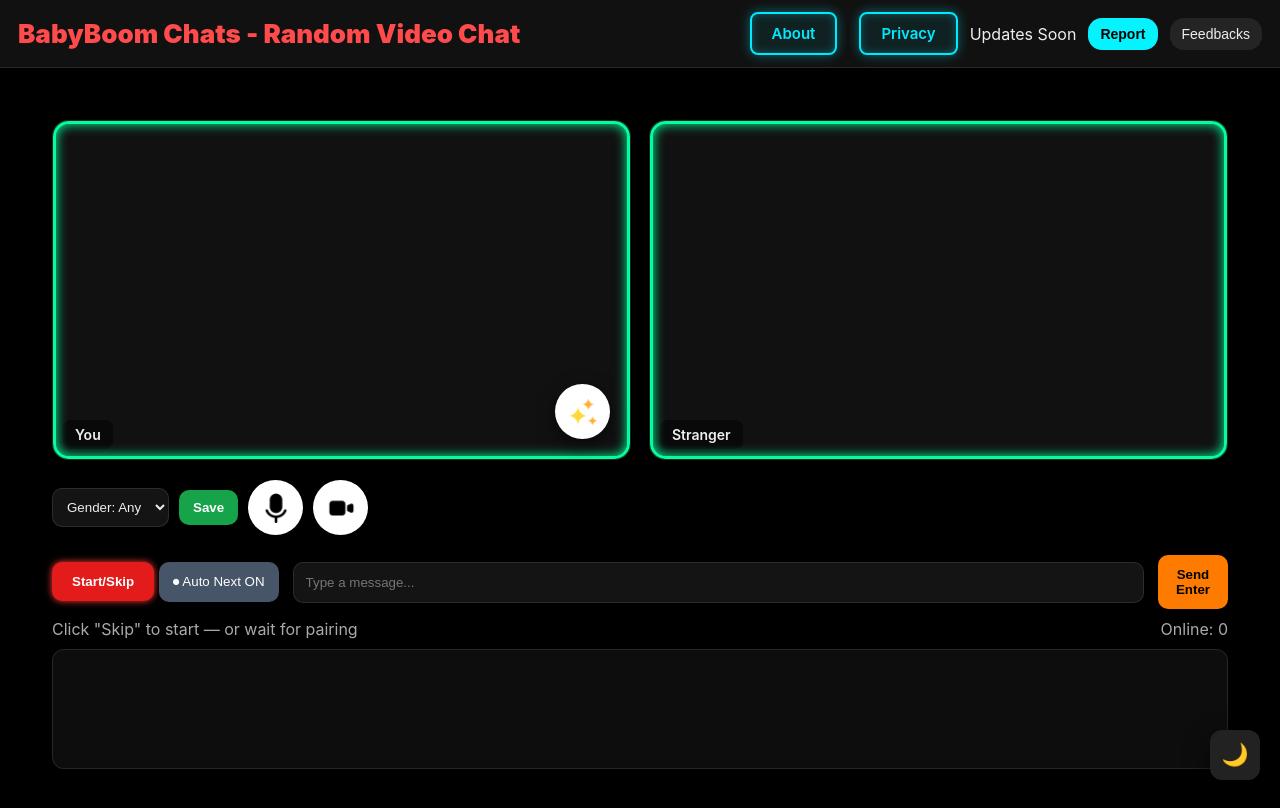
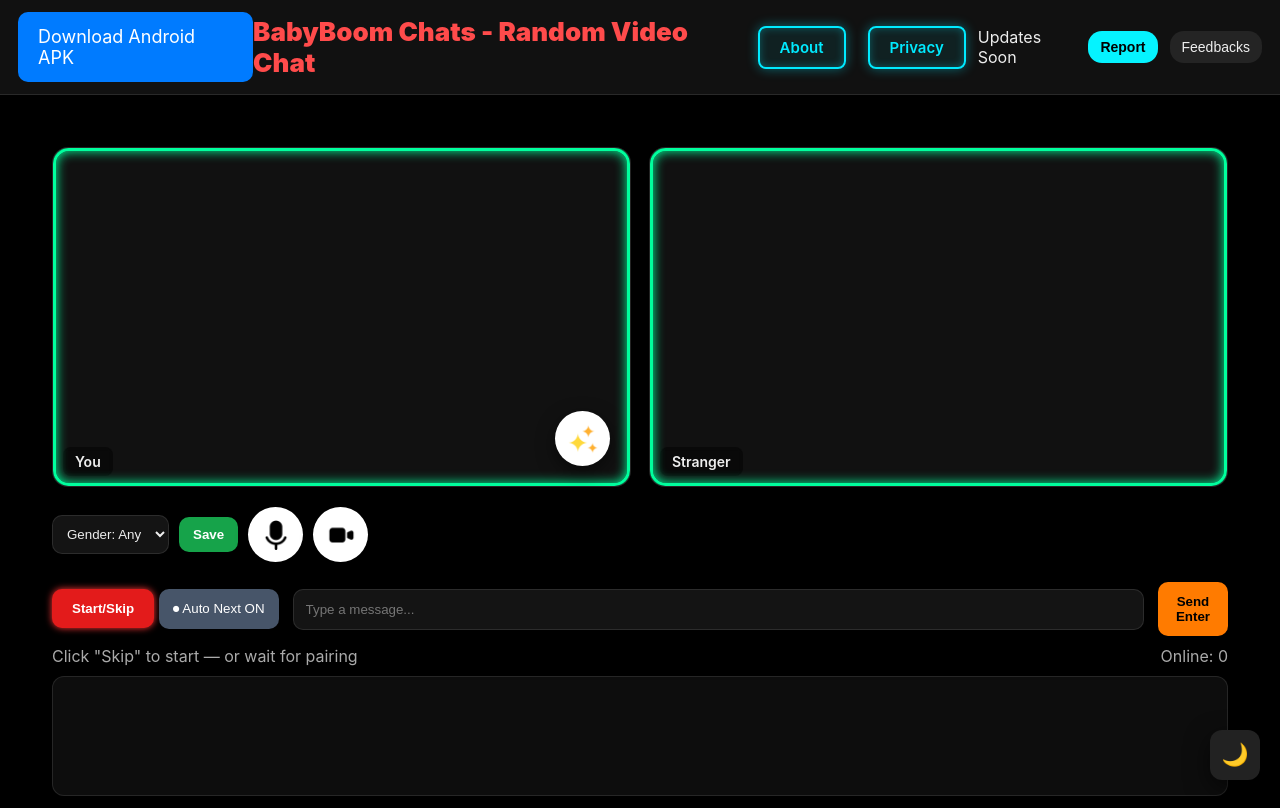
Before and after one commit to kashi7819/uhmegal, a website: page public/index.html in a window 1280 px wide. Drawn offline with nearby package versions, Linux system fonts and the light colour scheme; no server answers.

Commit message:
index.html
Added download button for Android APK and updated styles.

```diff
--- a/public/index.html
+++ b/public/index.html
@@ -50,6 +50,20 @@
 
   <!-- TOP BAR -->
   <header class="topbar">
+       <a href="/app.apk" download class="btn">
+  Download Android APK
+</a>
+
+<style>
+.btn {
+  padding: 14px 20px;
+  background: #007bff;
+  color: #fff;
+  border-radius: 10px;
+  text-decoration: none;
+  font-size: 18px;
+}
+</style>
     <div class="logo">BabyBoom Chats - Random Video Chat</div>
     <nav class="toplinks">
       <a href="/about.html" class="neon-btn">About</a>
```
